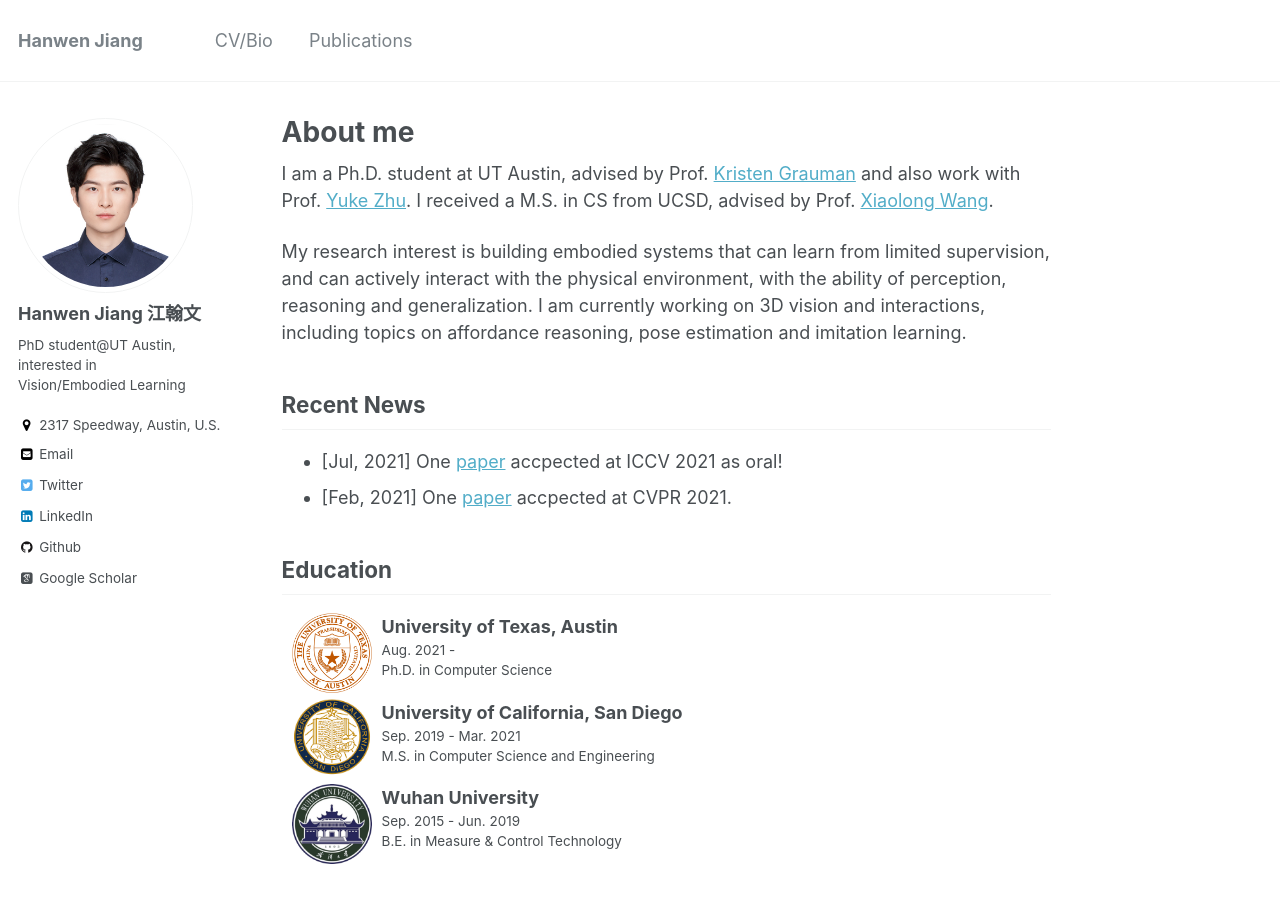
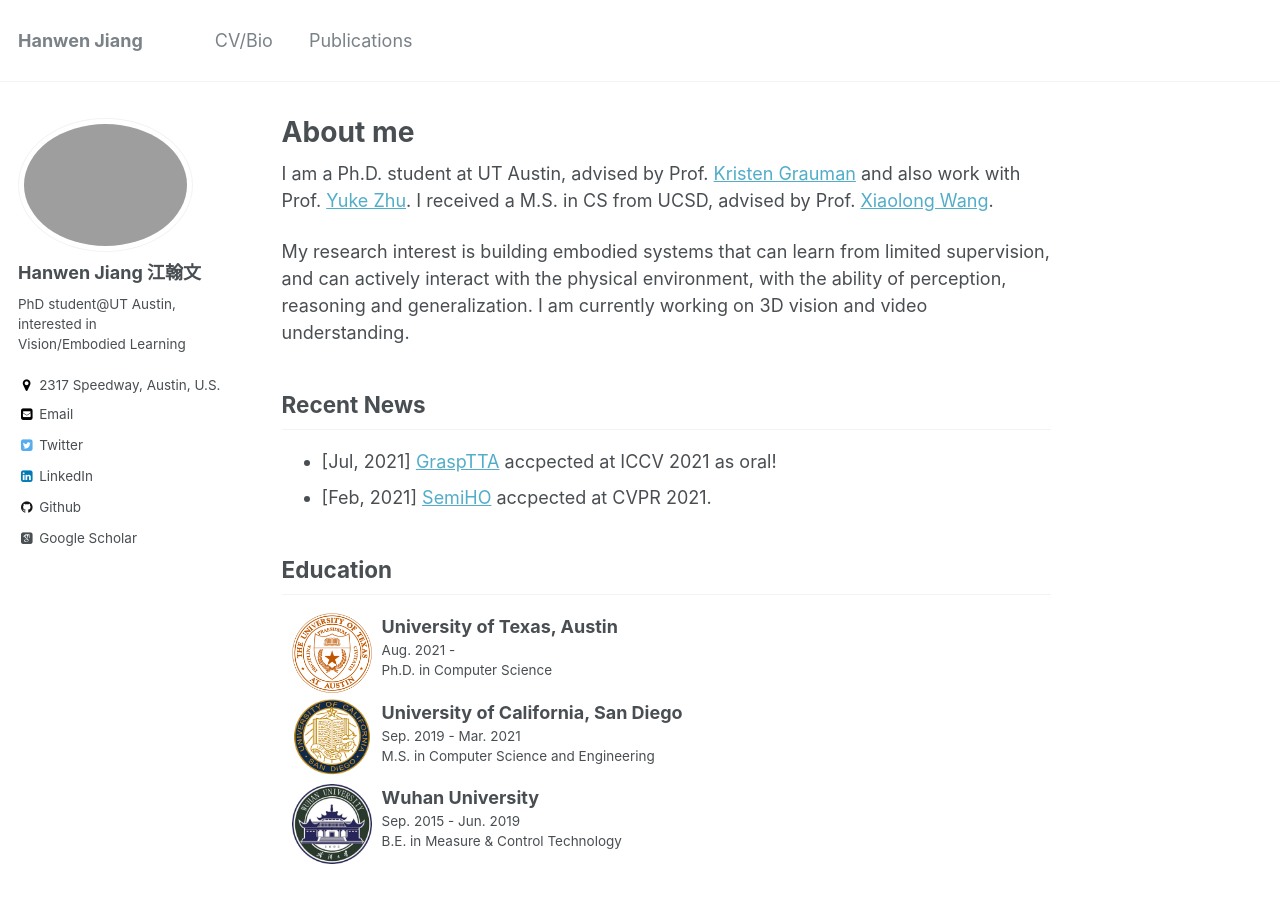
Before and after one commit to hwjiang1510/hwjiang1510.github.io, a Jekyll site: the page built from _pages/about.md, in a window 1280 px wide and 900 px high. Built offline with Jekyll 4.4.1, drawn with Linux system fonts in a browser that asks for light colours; some web fonts are replaced.

```diff
--- a/_config.yml
+++ b/_config.yml
@@ -81,7 +81,7 @@ analytics:
 # Site Author
 author:
   name             : "Hanwen Jiang    江翰文"
-  avatar           : "bio-photo-0.jpg"
+  avatar           : "bio-photo-2.jpg"
   bio              : "PhD student@UT Austin, interested in Vision/Embodied Learning"
   cv               : "./files/CV_hw.pdf"
   location         : "2317 Speedway, Austin, U.S."
--- a/_pages/about.md
+++ b/_pages/about.md
@@ -11,11 +11,11 @@ I am a Ph.D. student at UT Austin, advised by Prof. [Kristen Grauman](https://ww
 I received a M.S. in CS from UCSD, advised by Prof. [Xiaolong Wang](https://xiaolonw.github.io/).
 
 My research interest is building embodied systems that can learn from limited supervision, and can actively interact with the physical environment, with the ability of perception, reasoning and generalization.
-I am currently working on 3D vision and interactions, including topics on affordance reasoning, pose estimation and imitation learning.
+I am currently working on 3D vision and video understanding.
 
 ## Recent News
-* [Jul, 2021] One [paper](https://arxiv.org/pdf/2104.03304.pdf) accpected at ICCV 2021 as oral!
-* [Feb, 2021] One [paper](https://arxiv.org/pdf/2106.05266.pdf) accpected at CVPR 2021.
+* [Jul, 2021] [GraspTTA](https://arxiv.org/pdf/2104.03304.pdf) accpected at ICCV 2021 as oral!
+* [Feb, 2021] [SemiHO](https://arxiv.org/pdf/2106.05266.pdf) accpected at CVPR 2021.
 
 
 ## Education
@@ -24,7 +24,6 @@ I am currently working on 3D vision and interactions, including topics on afford
 <dl><dt><img align="left" width="80" height="80" hspace="10" src="./images/UCSD.png"/></dt><dt>University of California, San Diego</dt><dd>Sep. 2019 - Mar. 2021</dd><dd>M.S. in Computer Science and Engineering</dd></dl>
 
 <dl><dt><img align="left" width="80" height="80" hspace="10" src="./images/whu.png"/></dt><dt>Wuhan University</dt><dd>Sep. 2015 - Jun. 2019</dd><dd>B.E. in Measure & Control Technology</dd></dl>
-
 
 
 ## Intern Experience
```
Also changed, not shown: _pages/publications.md (+4 -1 lines), images/forge.gif (added).
